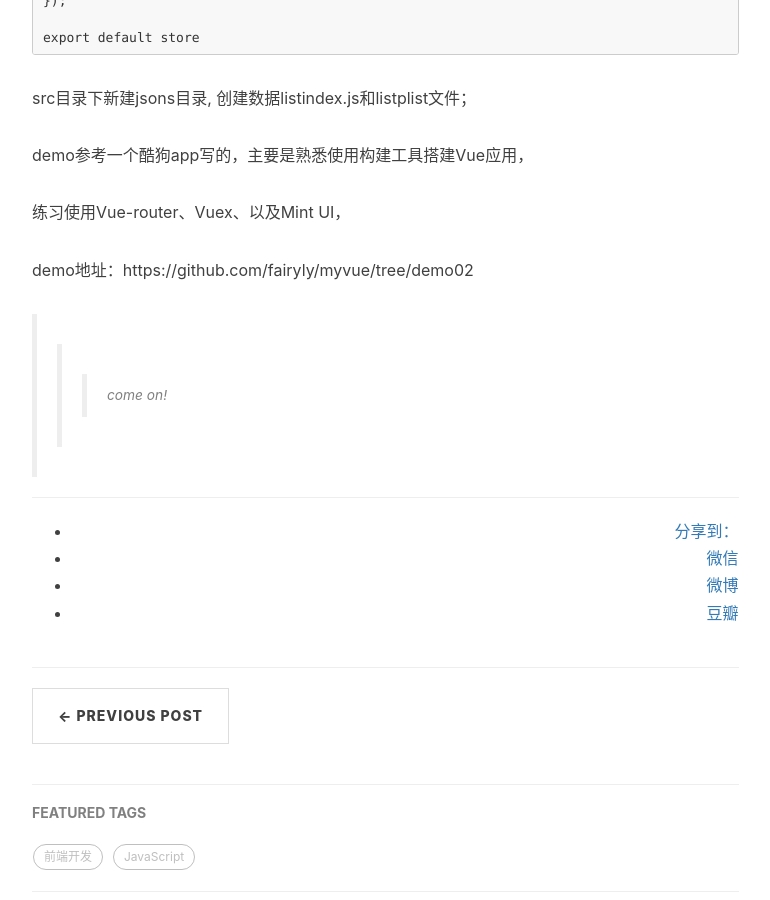
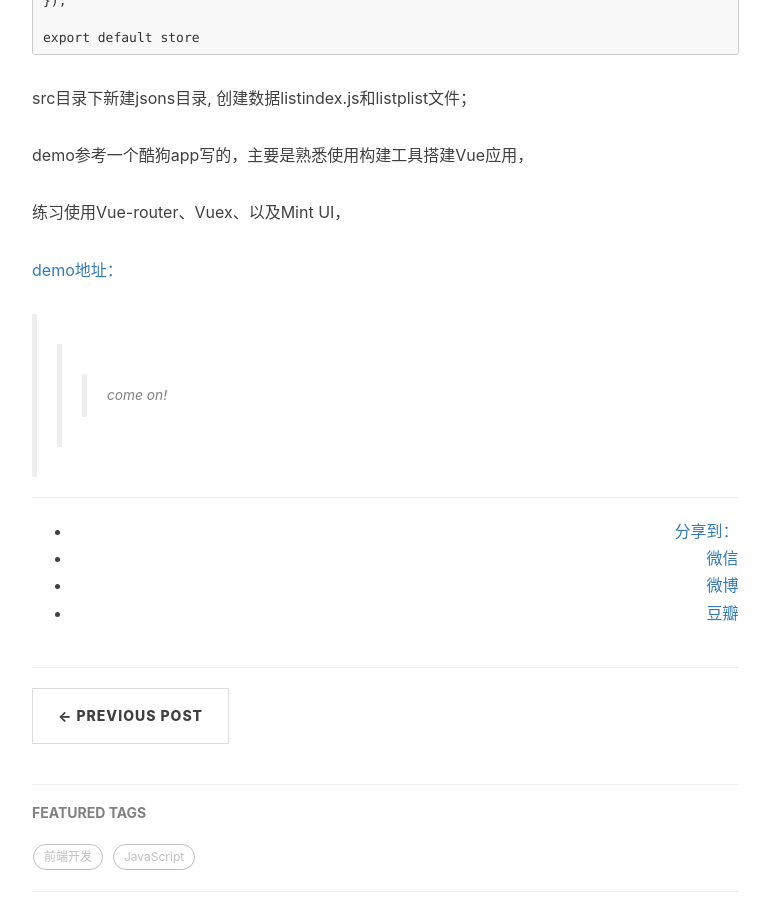
Before and after one commit to fairyly/myblog, a Jekyll site: the page built from _posts/2016-11-29-Vue-dev.markdown, in a window 1280 px wide and 900 px high, scrolled down 14955 px. Shown: the whole window, without its empty margins (233-1003 px from the left). Built offline with Jekyll 4.4.1, drawn with Linux system fonts in a browser that asks for light colours; nearby versions of some CDN libraries; comment, search, counter and statistics services are not loaded.

Commit message:
Update 2016-11-29-Vue-dev.markdown

```diff
--- a/_posts/2016-11-29-Vue-dev.markdown
+++ b/_posts/2016-11-29-Vue-dev.markdown
@@ -725,6 +725,6 @@ demo参考一个酷狗app写的，主要是熟悉使用构建工具搭建Vue应
 
 练习使用Vue-router、Vuex、以及Mint UI，
 
-demo地址：https://github.com/fairyly/myvue/tree/demo02
+[demo地址：](https://github.com/fairyly/myvue/tree/demo02)
 
 >>> come on!
```
Also changed, not shown: other parts of _posts/2016-11-29-Vue-dev.markdown (+1 -1 lines).
